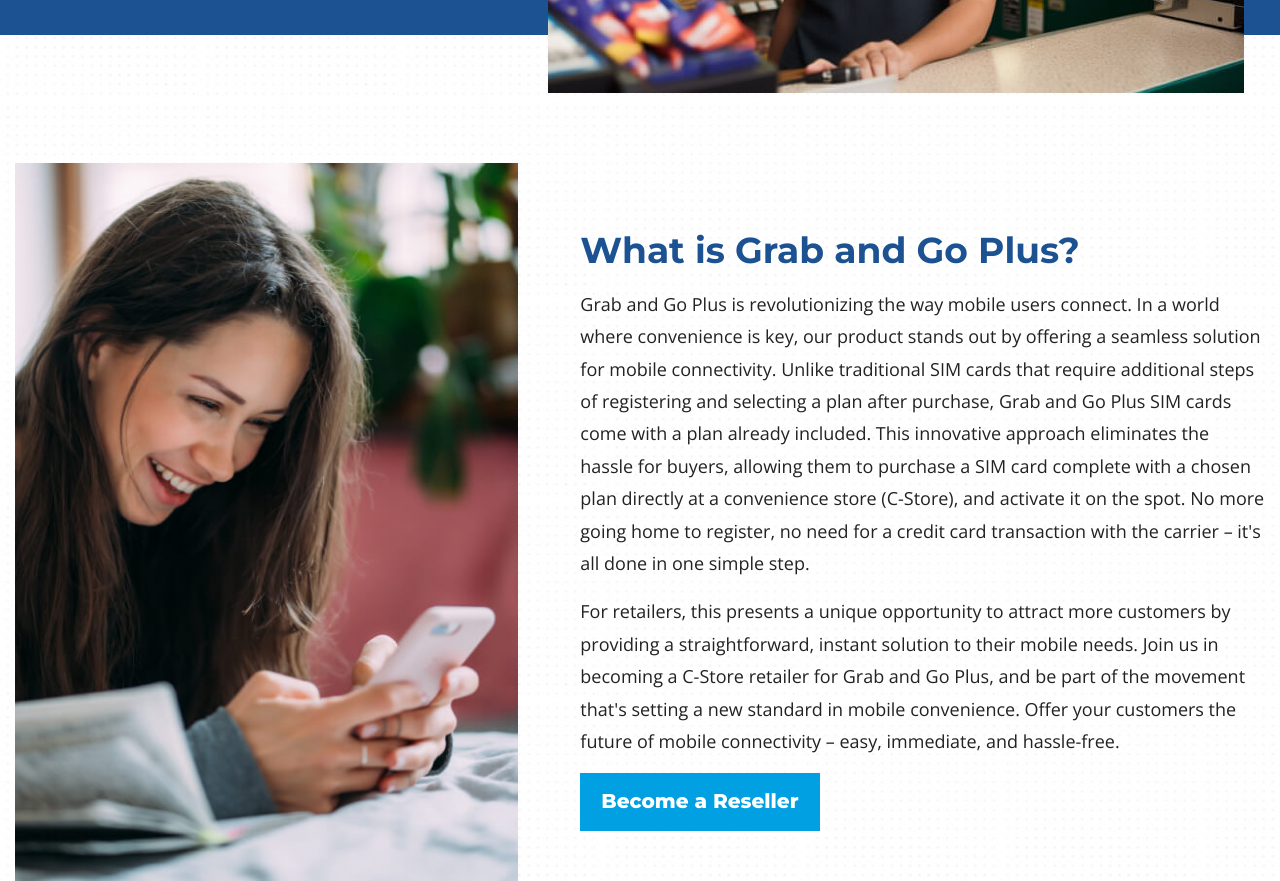
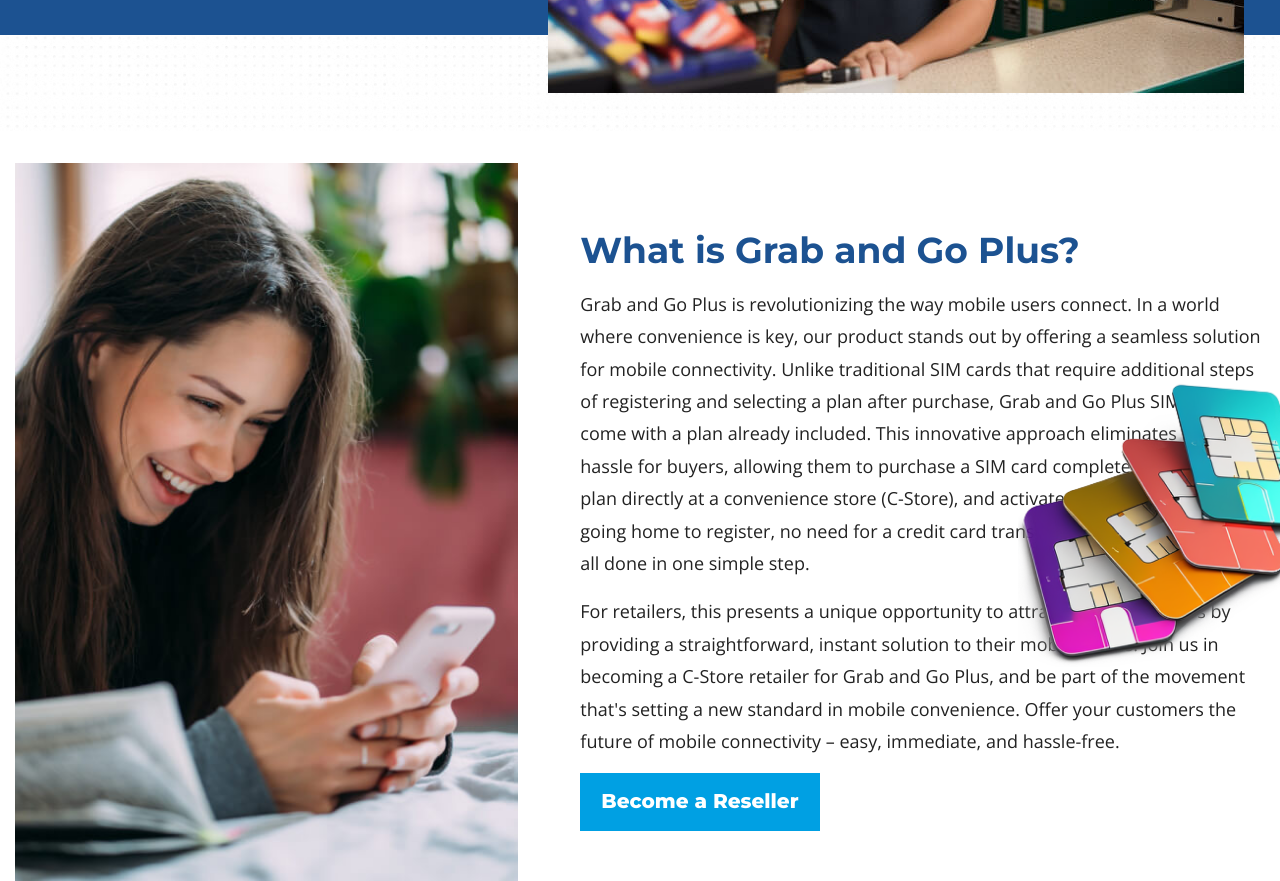
Before and after one commit to Harhsad/grabandgoplus, a plain HTML site: page reseller.html in a window 1280 px wide. Shown: the part 500-1381 px from the top of the page. Drawn offline with nearby package versions, Linux system fonts and the light colour scheme.

Commit message:
Add files via upload

```diff
--- a/css/custom-grabandgoplus.css
+++ b/css/custom-grabandgoplus.css
@@ -322,6 +322,18 @@ section{ padding: 2em 0}
 .hero-content-reseller h3{ font-size: 1.875em;}
 .hero-content-reseller h1, .hero-content-reseller p{ color: #fff;}
 .hero-content-reseller .hero-reseller, .hero-content-reseller .content{ position: relative; margin:4em 0 0 0}
+.reseller-about{ background: #fff; position: relative; overflow: hidden}
+.reseller-about:after {
+    background: url(../images/sim-cards.png) no-repeat;
+    content: "";
+    position: absolute;
+    display: block;
+    width: 310px;
+    height: 290px;
+    transform: translateY(-50%);
+    top: 50%;
+    right: -3em;
+}
 .reseller-about .content{ padding-left: 2em;}
 .reseller-about .content p{ line-height: 1.8; font-size: 1.125em; color: #222222;}
 .reseller-operator{ background: #F1F8FF; margin: auto; text-align: center;
```
